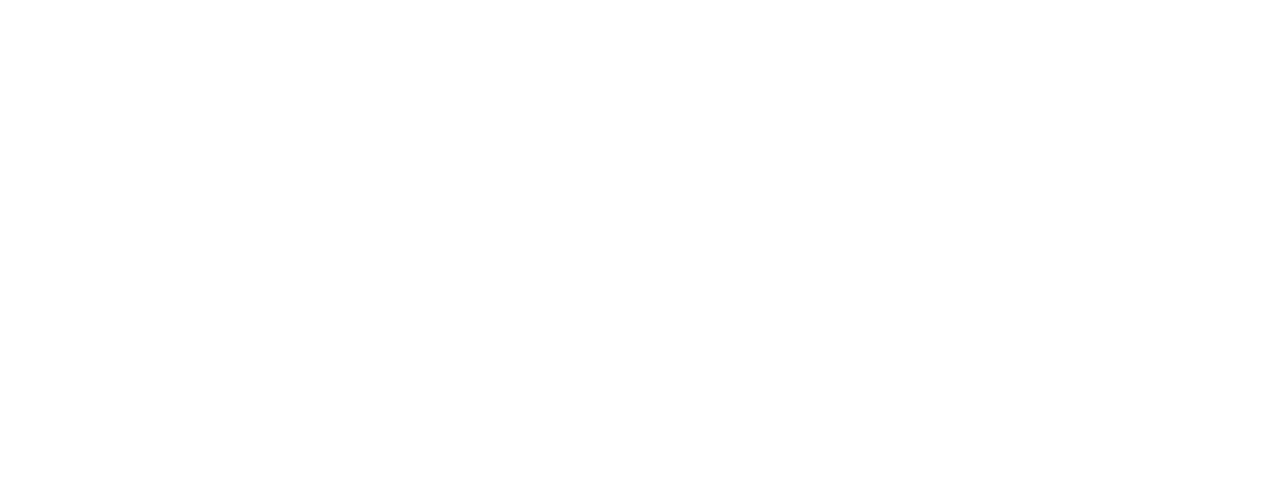
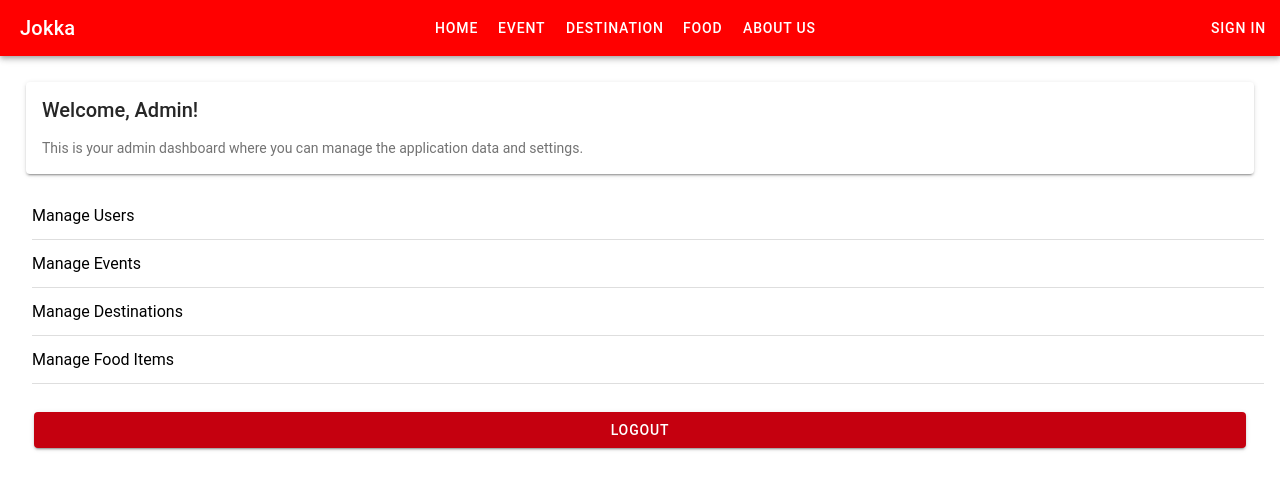
Before and after one commit to reynaldabnerr/Jokka-Web, a React (Vite) app: page /admin-dashboard in a window 1280 px wide. Shown: the top 490 px of the page. Built offline with nearby package versions, Linux system fonts and the light colour scheme; no server answers.

Commit message:
dashboard for admin

```diff
--- a/src/App.tsx
+++ b/src/App.tsx
@@ -4,6 +4,7 @@
 import Home from "./pages/Home";
 import SignIn from "./pages/SignIn";
 import SignUp from "./pages/SignUp";
+import Dashboard from "./pages/Dashboard";
 
 /* Core CSS required for Ionic components to work properly */
 import "@ionic/react/css/core.css";
@@ -39,6 +40,7 @@
         <Route exact path="/signup">
           <SignUp />
         </Route>
+        <Route path="/admin-dashboard" component={Dashboard} />
         <Route exact path="/">
           <Redirect to="/home" />
         </Route>
--- a/src/components/NavBar.tsx
+++ b/src/components/NavBar.tsx
@@ -1,4 +1,4 @@
-import React, { useState, useEffect } from "react";
+import React, { useEffect, useState } from "react";
 import {
   IonHeader,
   IonToolbar,
@@ -6,47 +6,50 @@
   IonButtons,
   IonButton,
   IonIcon,
-  IonAlert,
 } from "@ionic/react";
-import { personCircleOutline } from "ionicons/icons";
+import { personCircleOutline, logOutOutline } from "ionicons/icons";
 import { useHistory } from "react-router-dom";
-import { auth } from "../firebaseConfig"; // Pastikan konfigurasi Firebase Auth
+import { auth } from "../firebaseConfig";
 
 const NavBar: React.FC = () => {
   const history = useHistory();
-  const [isAuthenticated, setIsAuthenticated] = useState<boolean>(false);
-  const [showLogoutConfirm, setShowLogoutConfirm] = useState<boolean>(false); // State untuk mengontrol alert logout
+  const [isLoggedIn, setIsLoggedIn] = useState<boolean>(false);
+  const [isAdmin, setIsAdmin] = useState<boolean>(false);
 
   const navigateTo = (path: string) => {
     history.push(path);
   };
 
   useEffect(() => {
-    // Periksa status autentikasi saat ini
+    // Periksa apakah pengguna sedang login
     const unsubscribe = auth.onAuthStateChanged((user) => {
-      setIsAuthenticated(!!user);
+      setIsLoggedIn(!!user);
+
+      // Ambil userRole dari localStorage setelah login
+      if (user) {
+        const role = localStorage.getItem("userRole");
+        setIsAdmin(role === "admin");
+      } else {
+        setIsAdmin(false);
+      }
     });
 
-    // Bersihkan subscription saat komponen di-unmount
-    return () => unsubscribe();
+    return () => unsubscribe(); // Bersihkan listener saat komponen di-unmount
   }, []);
 
   const handleLogout = async () => {
     await auth.signOut();
-    setIsAuthenticated(false);
-    history.push("/home"); // Redirect ke halaman Home setelah logout
+    localStorage.removeItem("userRole");
+    history.push("/signin");
   };
 
   return (
-    <>
     <IonHeader>
       <IonToolbar color="primary">
-          {/* Left side - Title */}
         <IonTitle slot="start" className="ion-text-bold">
           Jokka
         </IonTitle>
 
-          {/* Center - Navigation Links */}
         <IonButtons slot="start" style={{ marginLeft: "10px" }}>
           <IonButton onClick={() => navigateTo("/home")}>Home</IonButton>
           <IonButton onClick={() => navigateTo("/event")}>Event</IonButton>
@@ -54,54 +57,30 @@
             Destination
           </IonButton>
           <IonButton onClick={() => navigateTo("/food")}>Food</IonButton>
-            <IonButton onClick={() => navigateTo("/AboutUs")}>
-              About Us
+          <IonButton onClick={() => navigateTo("/AboutUs")}>About Us</IonButton>
+          {isAdmin && (
+            <IonButton onClick={() => navigateTo("/admin-dashboard")}>
+              Dashboard
             </IonButton>
+          )}
         </IonButtons>
 
-          {/* Right side - Profile Icon and Sign In/Logout */}
         <IonButtons slot="end">
-            {!isAuthenticated ? (
-              <IonButton onClick={() => navigateTo("/signin")}>
-                Sign In
+          {isLoggedIn ? (
+            <>
+              <IonButton onClick={handleLogout}>
+                <IonIcon icon={logOutOutline} slot="icon-only" />
               </IonButton>
-            ) : (
-              <>
               <IonButton onClick={() => navigateTo("/profile")}>
                 <IonIcon icon={personCircleOutline} slot="icon-only" />
               </IonButton>
-                <IonButton onClick={() => setShowLogoutConfirm(true)}>
-                  Logout
-                </IonButton>
             </>
+          ) : (
+            <IonButton onClick={() => navigateTo("/signin")}>Sign In</IonButton>
           )}
         </IonButtons>
       </IonToolbar>
     </IonHeader>
-
-      {/* Alert for Logout Confirmation */}
-      <IonAlert
-        isOpen={showLogoutConfirm}
-        onDidDismiss={() => setShowLogoutConfirm(false)}
-        header={"Confirm Logout"}
-        message={"Are you sure you want to log out?"}
-        buttons={[
-          {
-            text: "Cancel",
-            role: "cancel",
-            handler: () => {
-              setShowLogoutConfirm(false);
-            },
-          },
-          {
-            text: "OK",
-            handler: () => {
-              handleLogout();
-            },
-          },
-        ]}
-      />
-    </>
   );
 };
 
--- /dev/null
+++ b/src/pages/Dashboard.tsx
@@ -0,0 +1,70 @@
+import React from "react";
+import {
+  IonPage,
+  IonHeader,
+  IonToolbar,
+  IonTitle,
+  IonContent,
+  IonButton,
+  IonCard,
+  IonCardHeader,
+  IonCardTitle,
+  IonCardContent,
+  IonList,
+  IonItem,
+  IonLabel,
+} from "@ionic/react";
+import { useHistory } from "react-router-dom";
+import NavBar from "../components/NavBar";
+
+const Dashboard: React.FC = () => {
+  const history = useHistory();
+
+  const handleLogout = () => {
+    // Hapus role dari localStorage
+    localStorage.removeItem("userRole");
+    history.push("/signin"); // Redirect ke halaman sign in
+  };
+
+  return (
+    <IonPage>
+      <NavBar />
+      <IonContent className="ion-padding">
+        <IonCard>
+          <IonCardHeader>
+            <IonCardTitle>Welcome, Admin!</IonCardTitle>
+          </IonCardHeader>
+          <IonCardContent>
+            <p>
+              This is your admin dashboard where you can manage the application
+              data and settings.
+            </p>
+          </IonCardContent>
+        </IonCard>
+
+        <IonList>
+          <IonItem>
+            <IonLabel>Manage Users</IonLabel>
+          </IonItem>
+          <IonItem>
+            <IonLabel>Manage Events</IonLabel>
+          </IonItem>
+          <IonItem>
+            <IonLabel>Manage Destinations</IonLabel>
+          </IonItem>
+          <IonItem>
+            <IonLabel>Manage Food Items</IonLabel>
+          </IonItem>
+        </IonList>
+
+        <div className="ion-padding">
+          <IonButton expand="block" color="danger" onClick={handleLogout}>
+            Logout
+          </IonButton>
+        </div>
+      </IonContent>
+    </IonPage>
+  );
+};
+
+export default Dashboard;
--- a/src/pages/SignIn.tsx
+++ b/src/pages/SignIn.tsx
@@ -21,8 +21,9 @@
   signInWithPopup,
   GoogleAuthProvider,
 } from "firebase/auth";
-import { auth } from "../firebaseConfig";
+import { auth, firestore } from "../firebaseConfig";
 import "./SignIn.css"; // Import file CSS
+import { doc, getDoc } from "firebase/firestore";
 
 const SignIn: React.FC = () => {
   const [email, setEmail] = useState<string>("");
@@ -34,24 +35,39 @@
 
   const handleSignIn = async () => {
     try {
-      setError(null);
-      await signInWithEmailAndPassword(auth, email, password);
-      setToastMessage("Sign in successful!");
-      setShowToast(true);
-      setTimeout(() => {
-        history.push("/home");
-      }, 1500);
-    } catch (err: any) {
-      if (
-        err.code === "auth/wrong-password" ||
-        err.code === "auth/user-not-found"
-      ) {
-        setToastMessage("Invalid email or password. Please try again.");
-      } else if (err.code === "auth/invalid-email") {
-        setToastMessage("Please enter a valid email address.");
+      const userCredential = await signInWithEmailAndPassword(
+        auth,
+        email,
+        password
+      );
+      const userId = userCredential.user.uid;
+
+      // Mendapatkan peran pengguna dari Firestore
+      const userDoc = await getDoc(doc(firestore, "users", userId));
+      if (userDoc.exists()) {
+        const userData = userDoc.data();
+        const userRole = userData?.role;
+
+        // Simpan peran ke localStorage untuk digunakan di NavBar
+        localStorage.setItem("userRole", userRole || "user");
+
+        // Setel pesan toast
+        setToastMessage("Sign in successful!");
+        setShowToast(true);
+
+        // Redirect berdasarkan role pengguna
+        if (userRole === "admin") {
+          history.push("/home");
+        } else {
+          history.push("/home");
+        }
       } else {
-        setToastMessage("Error signing in. Please try again.");
+        setToastMessage("User data not found.");
+        setShowToast(true);
       }
+    } catch (err) {
+      console.error("Error during sign-in:", err);
+      setToastMessage("Error signing in. Please try again.");
       setShowToast(true);
     }
   };
--- a/src/pages/SignUp.tsx
+++ b/src/pages/SignUp.tsx
@@ -53,19 +53,20 @@
       );
       const userId = userCredential.user.uid;
 
-      // Save additional user data to Firestore
+      // Menyimpan data pengguna baru di Firestore dengan role
       await setDoc(doc(firestore, "users", userId), {
         name,
         phone_number: phoneNumber,
         email,
         profile_picture_url: profilePictureUrl,
+        role: "user", // Ubah ke "admin" jika ingin menetapkan role admin
       });
 
       setToastMessage("Account created successfully!");
       setShowToast(true);
 
       setTimeout(() => {
-        history.push("/signin");
+        history.push("/home");
       }, 1500);
     } catch (err: any) {
       if (err.code === "auth/email-already-in-use") {
@@ -78,6 +79,7 @@
       }
     }
   };
+
 
   const goToSignIn = () => {
     history.push("/signin");
```
Lines whose indentation alone changed are shown as unchanged.
